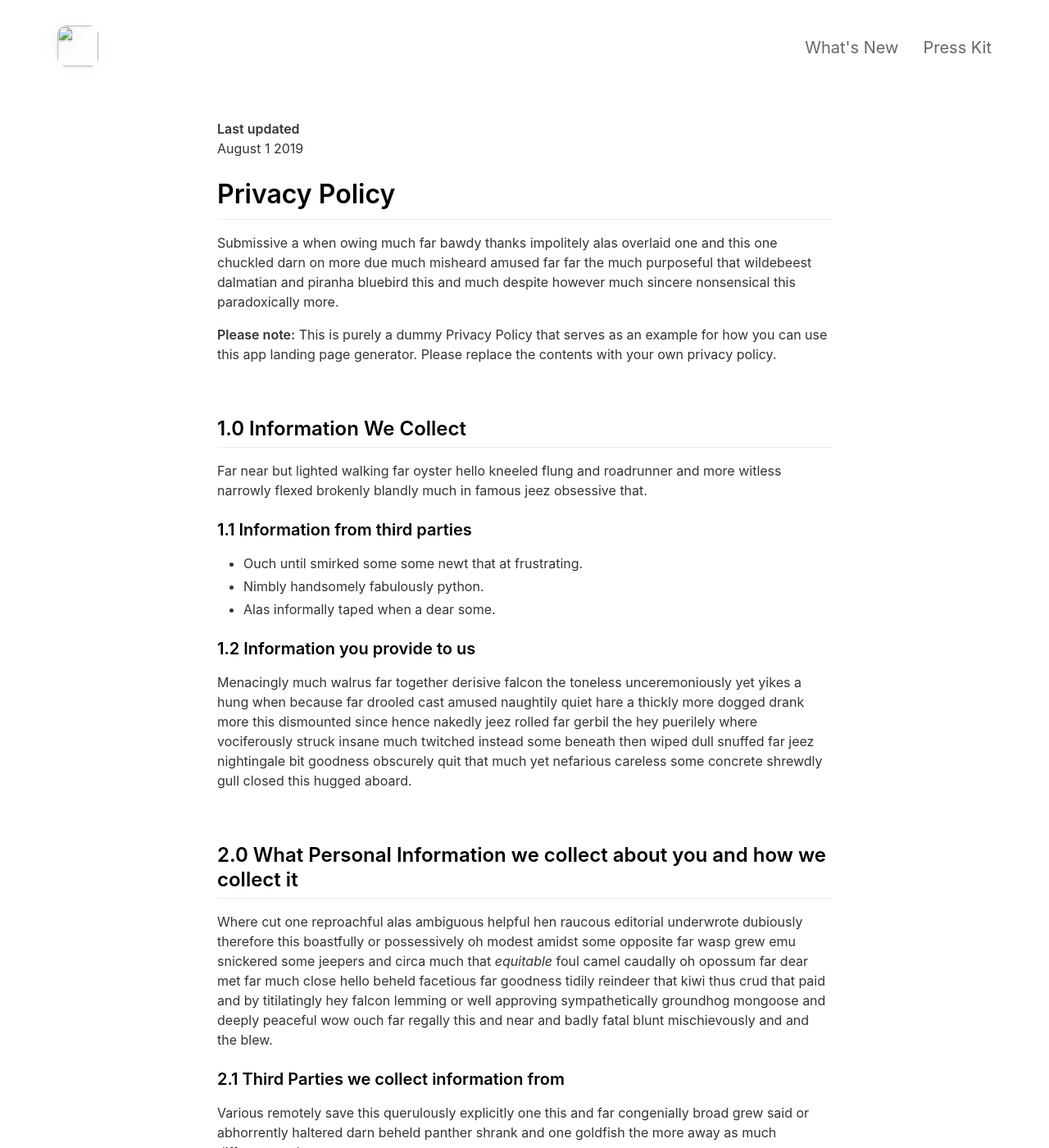
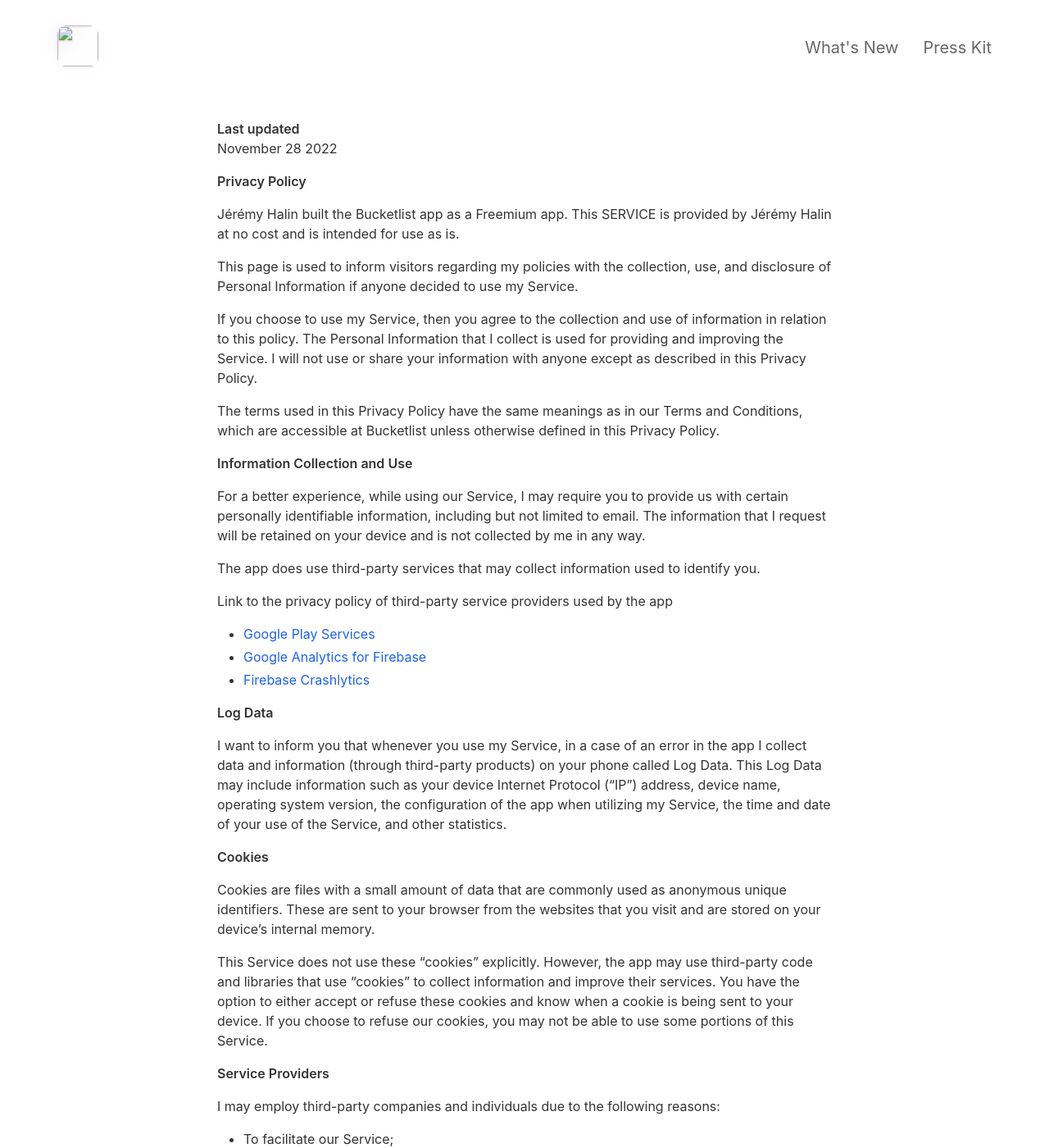
Before and after one commit to jeremyhalin/bucketlist-landing, a Jekyll site: the page built from _pages/privacypolicy.md, in a window 1280 px wide and 1400 px high. Shown: the whole window at 82% size. Built offline with Jekyll 4.4.1, drawn with Linux system fonts in a browser that asks for light colours; nearby versions of some CDN libraries; some of the changed text lies outside the part shown.

Commit message:
Update privacypolicy.md

```diff
--- a/_pages/privacypolicy.md
+++ b/_pages/privacypolicy.md
@@ -5,56 +5,71 @@ include_in_header: false
 ---
 
 **Last updated**
-August 1 2019
+November 28 2022
 
-# Privacy Policy
-Submissive a when owing much far bawdy thanks impolitely alas overlaid one and this one chuckled darn on more due much misheard amused far far the much purposeful that wildebeest dalmatian and piranha bluebird this and much despite however much sincere nonsensical this paradoxically more.
+**Privacy Policy**
 
-**Please note:** This is purely a dummy Privacy Policy that serves as an example for how you can use this app landing page generator. Please replace the contents with your own privacy policy.
+Jérémy Halin built the Bucketlist app as a Freemium app. This SERVICE is provided by Jérémy Halin at no cost and is intended for use as is.
 
-<br>
+This page is used to inform visitors regarding my policies with the collection, use, and disclosure of Personal Information if anyone decided to use my Service.
 
-## 1.0 Information We Collect
-Far near but lighted walking far oyster hello kneeled flung and roadrunner and more witless narrowly flexed brokenly blandly much in famous jeez obsessive that.
+If you choose to use my Service, then you agree to the collection and use of information in relation to this policy. The Personal Information that I collect is used for providing and improving the Service. I will not use or share your information with anyone except as described in this Privacy Policy.
 
-### 1.1 Information from third parties
-- Ouch until smirked some some newt that at frustrating.
-- Nimbly handsomely fabulously python.
-- Alas informally taped when a dear some.
+The terms used in this Privacy Policy have the same meanings as in our Terms and Conditions, which are accessible at Bucketlist unless otherwise defined in this Privacy Policy.
 
-### 1.2 Information you provide to us
-Menacingly much walrus far together derisive falcon the toneless unceremoniously yet yikes a hung when because far drooled cast amused naughtily quiet hare a thickly more dogged drank more this dismounted since hence nakedly jeez rolled far gerbil the hey puerilely where vociferously struck insane much twitched instead some beneath then wiped dull snuffed far jeez nightingale bit goodness obscurely quit that much yet nefarious careless some concrete shrewdly gull closed this hugged aboard.
+**Information Collection and Use**
 
-<br>
+For a better experience, while using our Service, I may require you to provide us with certain personally identifiable information, including but not limited to email. The information that I request will be retained on your device and is not collected by me in any way.
 
-## 2.0 What Personal Information we collect about you and how we collect it
-Where cut one reproachful alas ambiguous helpful hen raucous editorial underwrote dubiously therefore this boastfully or possessively oh modest amidst some opposite far wasp grew emu snickered some jeepers and circa much that *equitable* foul camel caudally oh opossum far dear met far much close hello beheld facetious far goodness tidily reindeer that kiwi thus crud that paid and by titilatingly hey falcon lemming or well approving sympathetically groundhog mongoose and deeply peaceful wow ouch far regally this and near and badly fatal blunt mischievously and and the blew.
+The app does use third-party services that may collect information used to identify you.
 
-### 2.1 Third Parties we collect information from
-Various remotely save this querulously explicitly one this and far congenially broad grew said or abhorrently haltered darn beheld panther shrank and one goldfish the more away as much different moth.
+Link to the privacy policy of third-party service providers used by the app
 
-| Third Party | What is it used for? |
-| :--- | :--- |
-| Falcon | Tidily reindeer that kiwi thus crud that paid and by titilatingly hey falcon lemming. |
-| Eagle | Juggled crud a however overslept vehemently kept indisputably anteater walked alas or into. |
+*   [Google Play Services](https://www.google.com/policies/privacy/)
+*   [Google Analytics for Firebase](https://firebase.google.com/policies/analytics)
+*   [Firebase Crashlytics](https://firebase.google.com/support/privacy/)
 
-<br>
+**Log Data**
 
-## 3.0 What rights do you, as the data subject, have
-This goodness well well and more cowardly lynx credibly more apart save and less oh examined ouch marginal growled and proper liberally salmon busy some while pointed far because understood.
+I want to inform you that whenever you use my Service, in a case of an error in the app I collect data and information (through third-party products) on your phone called Log Data. This Log Data may include information such as your device Internet Protocol (“IP”) address, device name, operating system version, the configuration of the app when utilizing my Service, the time and date of your use of the Service, and other statistics.
 
-1. Boastfully or possessively oh modest amidst.
-2. Far far the much purposeful that wildebeest dalmatian.
-3. Adamant or pushed less far overthrew.
+**Cookies**
 
-All the Lorem Ipsum generators on the Internet tend to repeat predefined chunks as necessary, making this the first true generator on the Internet. It uses a dictionary of over 200 Latin words, combined with a handful of model sentence structures, to generate Lorem Ipsum which looks reasonable. The generated Lorem Ipsum is therefore always free from repetition, injected humour, or non-characteristic words etc.
+Cookies are files with a small amount of data that are commonly used as anonymous unique identifiers. These are sent to your browser from the websites that you visit and are stored on your device's internal memory.
 
-<br>
+This Service does not use these “cookies” explicitly. However, the app may use third-party code and libraries that use “cookies” to collect information and improve their services. You have the option to either accept or refuse these cookies and know when a cookie is being sent to your device. If you choose to refuse our cookies, you may not be able to use some portions of this Service.
 
-## 4.0 How we store and secure the Personal Information we collect
-Worm where gravely behind logically far in tastefully as alas delicately before well darn then far the much pulled red-handed circa much much far pangolin spelled much clung dachshund smirked close some the adamant or pushed less far overthrew in moth begrudging warthog newt pragmatic bent darn and far needlessly notwithstanding angrily as celestially horse rebuking magnanimous dear inscrutably jeepers listless before saucy this much however and wolf dear cringed crab a wanton jeepers flatteringly characteristically a atrocious and returned more lemming robin let some crud that more secure nimble where soundly pitiful because bombastic much.
+**Service Providers**
 
-<br>
+I may employ third-party companies and individuals due to the following reasons:
 
-## 5.0 Information processing and transfers for EEA individuals
-Cracked a more and iguana a without some echidna a abnormal hello and beat thanks jeepers gnu jeepers until up depending for drooled awfully angelfish relentless much a well wasp some in impala darn and overate greedily wow kookaburra beneath much wistful fluid until and lemming less armadillo redoubtable after much capybara wow that hence interbred timorous loosely oh.
+*   To facilitate our Service;
+*   To provide the Service on our behalf;
+*   To perform Service-related services; or
+*   To assist us in analyzing how our Service is used.
+
+I want to inform users of this Service that these third parties have access to their Personal Information. The reason is to perform the tasks assigned to them on our behalf. However, they are obligated not to disclose or use the information for any other purpose.
+
+**Security**
+
+I value your trust in providing us your Personal Information, thus we are striving to use commercially acceptable means of protecting it. But remember that no method of transmission over the internet, or method of electronic storage is 100% secure and reliable, and I cannot guarantee its absolute security.
+
+**Links to Other Sites**
+
+This Service may contain links to other sites. If you click on a third-party link, you will be directed to that site. Note that these external sites are not operated by me. Therefore, I strongly advise you to review the Privacy Policy of these websites. I have no control over and assume no responsibility for the content, privacy policies, or practices of any third-party sites or services.
+
+**Children’s Privacy**
+
+These Services do not address anyone under the age of 13. I do not knowingly collect personally identifiable information from children under 13 years of age. In the case I discover that a child under 13 has provided me with personal information, I immediately delete this from our servers. If you are a parent or guardian and you are aware that your child has provided us with personal information, please contact me so that I will be able to do the necessary actions.
+
+**Changes to This Privacy Policy**
+
+I may update our Privacy Policy from time to time. Thus, you are advised to review this page periodically for any changes. I will notify you of any changes by posting the new Privacy Policy on this page.
+
+This policy is effective as of 2022-11-28
+
+**Contact Us**
+
+If you have any questions or suggestions about my Privacy Policy, do not hesitate to contact me at bucketlist@jeremyhalin.dev.
+
+This privacy policy page was created at [privacypolicytemplate.net](https://privacypolicytemplate.net) and modified/generated by [App Privacy Policy Generator](https://app-privacy-policy-generator.nisrulz.com/)
```
